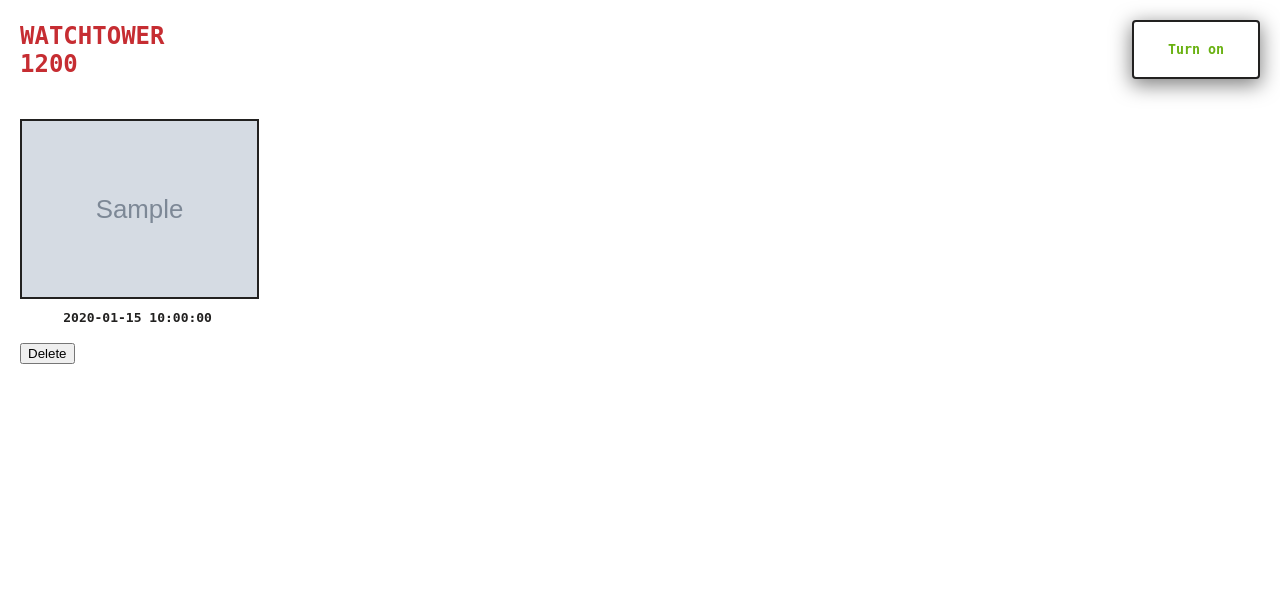
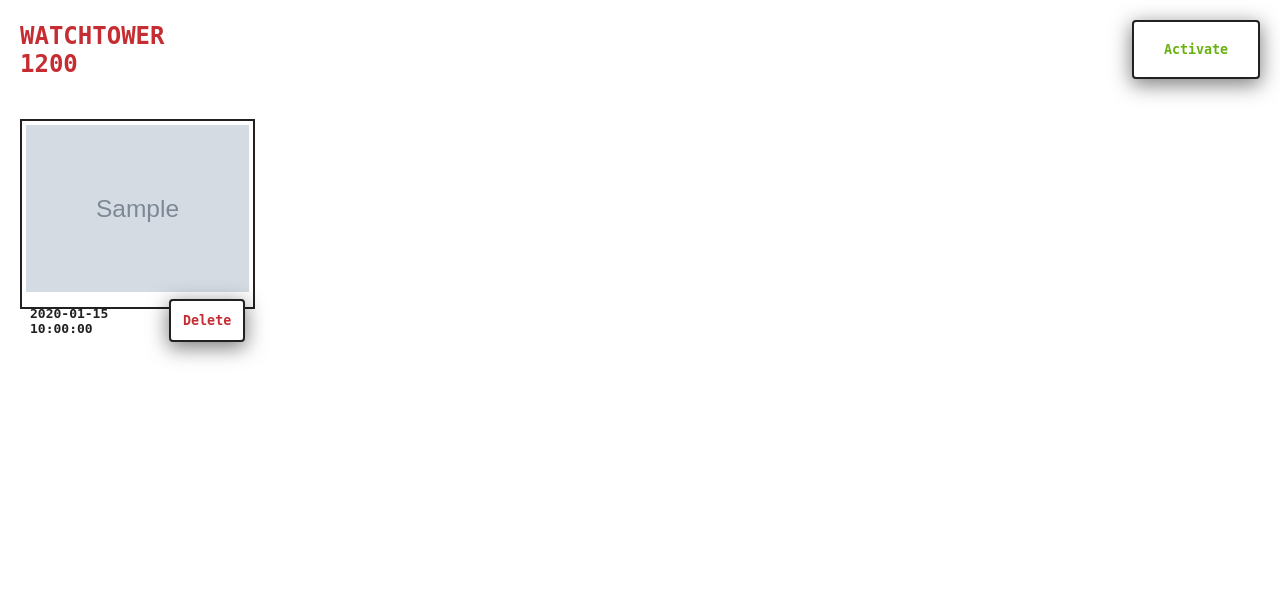
Before and after one commit to flatsteve/watchtower, a Flask app: template templates/index.html in a window 1280 px wide. Shown: the top 604 px of the page. Run offline with Flask 2, Linux system fonts and the light colour scheme; the template is opened without the code that fills it: most values are stand-ins (such as "Sample title", 1, 10 or a date in 2020); grey boxes marked "Sample" are stand-in pictures.

Commit message:
Enable deleting images

```diff
--- a/routes.py
+++ b/routes.py
@@ -3,7 +3,7 @@ import config
 import subprocess
 from flask import Blueprint, url_for, redirect, request
 from camera import take_picture
-from utils import get_images, toggle, startup, reset
+from utils import get_images, remove_image, toggle, startup, reset
 
 api = Blueprint('api', __name__)
 
@@ -14,7 +14,7 @@ def picture():
     if request.method == 'POST' and url is None:
         take_picture()
     else:
-        print('deleting picture', url)
+        remove_image(url)
 
     return redirect(url_for('index'))
 
--- a/static/styles.css
+++ b/static/styles.css
@@ -26,14 +26,32 @@ body {
     grid-auto-rows: minmax(100%, 190px);
 }
 
+.image {
+    border: 2px solid #222120;
+    padding: .25rem;
+}
+
 .image img {
-	border: 2px solid #222120;
     width: 100%;
 }
 
-.image h4 {
-    margin-top: .5rem;
-    text-align: center;
+.image__footer {
+    align-items:center;
+    display: flex;
+    padding: .25rem;
+}
+
+.image__footer h4 {
+    margin: 0;
+}
+
+.image__footer form {
+    margin-left: auto;
+}
+
+.image__footer button {
+    color: #C62D32;
+    padding: .75rem;
 }
 
 .header {
@@ -44,7 +62,9 @@ body {
 }
 
 .button {
+    background-color: #ffffff;
     border: 2px solid #222120;
+    border-radius: .25rem;
     box-shadow: 0 5px 20px 1px rgba(0, 0, 0, .5);
     font-family: monospace;
     font-weight: bold;
@@ -62,16 +82,13 @@ body {
     color: #333;
 }
 
-.button--rect {
-    background-color: #ffffff;
-    border-radius: .25rem;
+.button--big {
     color: #C62D32;
     min-width: 8rem;
     padding: 1.25rem;
 }
 
 .button--fab {
-    background-color: #ffffff;
     border: 2px solid #222120;
     position: fixed;
     bottom: 2rem;
--- a/templates/index.html
+++ b/templates/index.html
@@ -7,8 +7,8 @@
         </h1>
 
         <form method="post" action="{{ url_for('api.toggle_active') }}">
-            <button class="button button--rect {{ 'button--inactive' if not active }}" type="submit">
-                Turn {{ 'off' if active else 'on' }}
+            <button class="button button--big {{ 'button--inactive' if not active }}" type="submit">
+                {{ 'Deactivate' if active else 'Activate' }}
             </button>
         </form>
     </div>
@@ -17,13 +17,16 @@
         {%- for image in images %}
         <div class="image">
             <a href="{{ image['url'] }}"><img src="{{ image['url'] }}"/></a>
-            <h4>{{ image['date'] }}</h4>
 
-            <form method="post" action="{{ url_for('api.picture', url=image['url']) }}">
-                <button type="submit">
-                    Delete
-                </button>
-            </form>
+            <div class="image__footer">
+                <h4>{{ image['date'] }}</h4>
+
+                <form method="post" action="{{ url_for('api.picture', url=image['url']) }}">
+                    <button  class="button" type="submit">
+                        Delete
+                    </button>
+                </form>
+            </div>
         </div>
         {%- endfor %}
     </div>
--- a/watchtower.py
+++ b/watchtower.py
@@ -1,4 +1,4 @@
-import config, re, datetime
+import config, re, datetime, pytz
 from flask import Flask, render_template
 from flask_sqlalchemy import SQLAlchemy
 from routes import api
@@ -21,7 +21,8 @@ def index():
         image_list.append({
             'url': imageUrl,
             'date': datetime.datetime.fromtimestamp(
-                int(re.findall(r'[0-9]+', imageUrl)[0])).strftime('%a, %d %b %Y at %H:%M%p')
+                int(re.findall(r'[0-9]+', imageUrl)[0]), tz=pytz.timezone('Europe/London'))
+                .strftime('%a, %d %b %Y at %H:%M%p')
             })
 
     return render_template('index.html',
```
Also changed, not shown: utils.py (+7 -4 lines).
